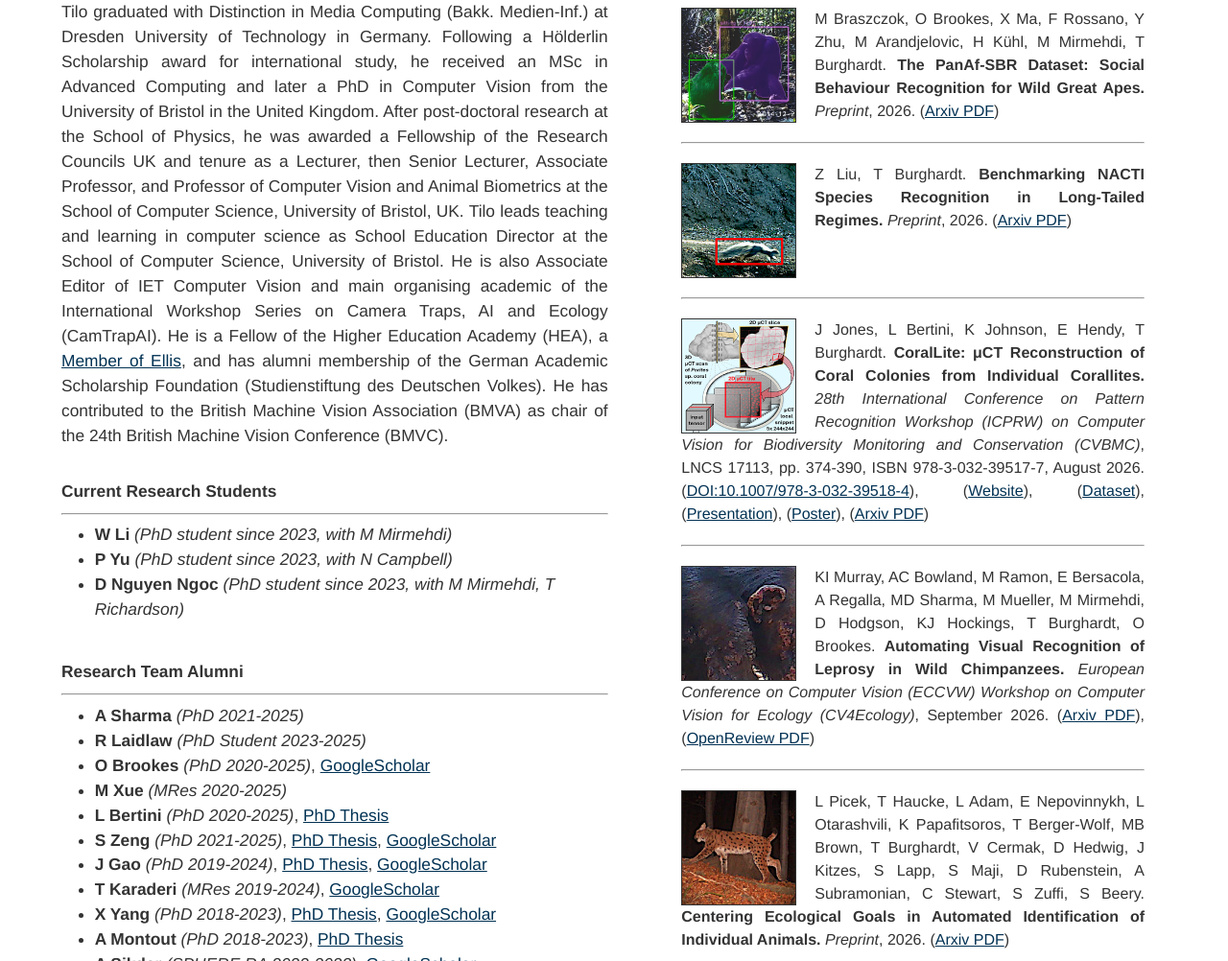
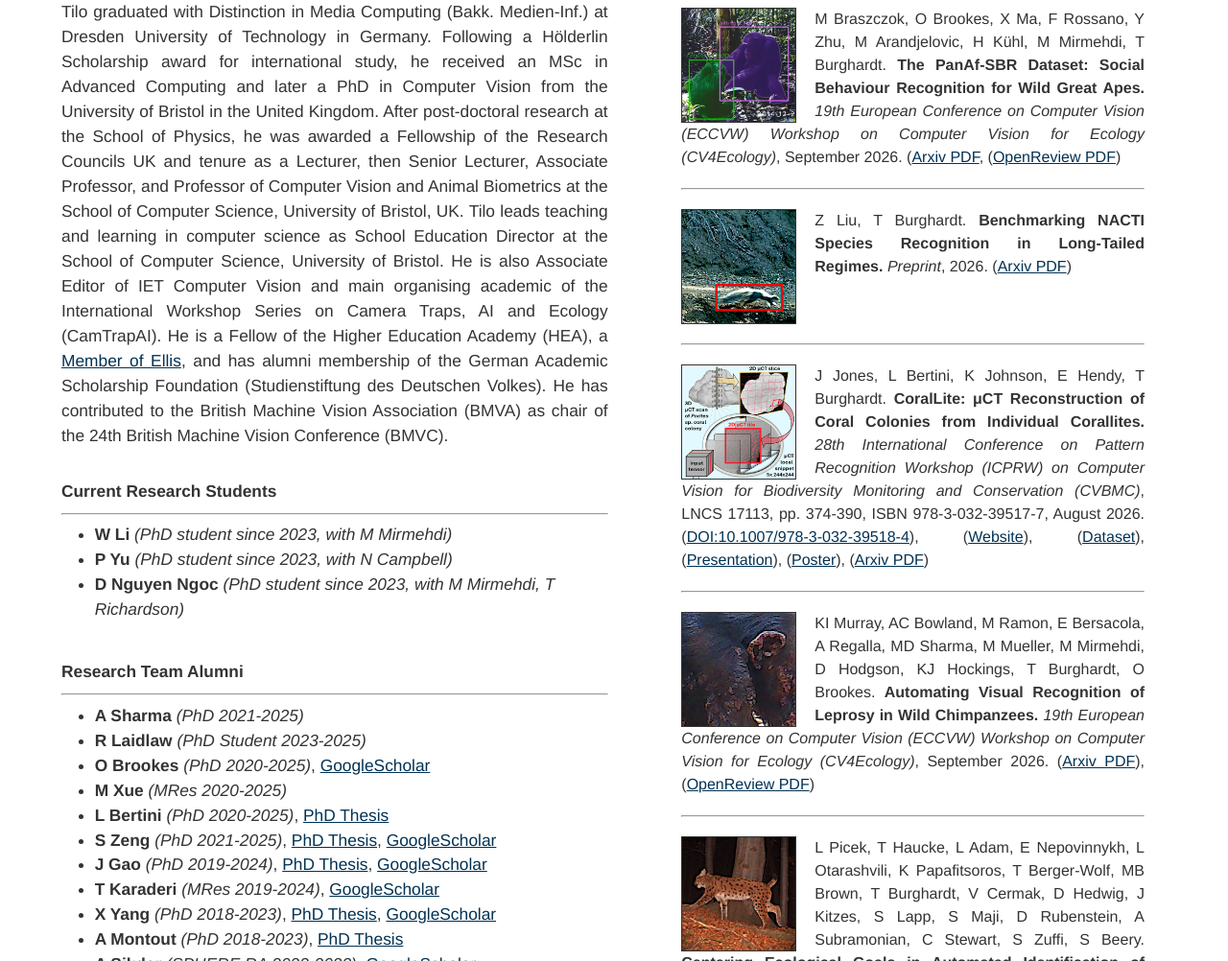
Before and after one commit to TiloBurghardt/tiloburghardt.github.io, a plain HTML site: page index.html in a window 1280 px wide. Shown: the part 908-1910 px from the top of the page at 96% size. Drawn offline with Linux system fonts and the light colour scheme.

Commit message:
Update index.html
Signed-off-by: Tilo Burghardt <tb2935@bristol.ac.uk>

```diff
--- a/index.html
+++ b/index.html
@@ -979,7 +979,7 @@ Recurrent Convolutional Networks, Spatio-Temporal Analysis, Wildlife Conservatio
 </tr><tr><td><hr/></td></tr>
   <tr>
   <td align="left" valign="top" width="100%" style=" text-align: justify;">
-  <img src="PanAfSBR.png" border="1" width="118px" style="float: left; margin-right:19px;"/> M Braszczok, O Brookes, X Ma, F Rossano, Y Zhu, M Arandjelovic, H Kühl, M Mirmehdi, T Burghardt. <strong>The PanAf-SBR Dataset: Social Behaviour Recognition for Wild Great Apes.</strong> <em>Preprint</em>, 2026. (<a href="https://arxiv.org/pdf/2607.17399" target="_blank">Arxiv PDF</a>)</td>
+  <img src="PanAfSBR.png" border="1" width="118px" style="float: left; margin-right:19px;"/> M Braszczok, O Brookes, X Ma, F Rossano, Y Zhu, M Arandjelovic, H Kühl, M Mirmehdi, T Burghardt. <strong>The PanAf-SBR Dataset: Social Behaviour Recognition for Wild Great Apes.</strong> <em>19th European Conference on Computer Vision (ECCVW) Workshop on Computer Vision for Ecology (CV4Ecology)</em>, September 2026. (<a href="https://arxiv.org/pdf/2607.17399" target="_blank">Arxiv PDF</a>,  (<a href="https://openreview.net/pdf?id=uJOHYQtBzq" target="_blank">OpenReview PDF</a>)</td>
 </tr><tr><td><hr/></td></tr>
     <tr>
   <td align="left" valign="top" width="100%" style=" text-align: justify;">
@@ -991,7 +991,7 @@ Recurrent Convolutional Networks, Spatio-Temporal Analysis, Wildlife Conservatio
 </tr><tr><td><hr/></td></tr>
   <tr>
   <td align="left" valign="top" width="100%" style=" text-align: justify;">
-  <img src="PanLep300.png" border="1" width="118px" style="float: left; margin-right:19px;"/>KI Murray, AC Bowland, M Ramon, E Bersacola, A Regalla, MD Sharma, M Mueller, M Mirmehdi, D Hodgson, KJ Hockings, T Burghardt, O Brookes. <strong>Automating Visual Recognition of Leprosy in Wild Chimpanzees.</strong> <em>European Conference on Computer Vision (ECCVW) Workshop on Computer Vision for Ecology (CV4Ecology)</em>, September 2026. (<a href="https://arxiv.org/pdf/2607.17395" target="_blank">Arxiv PDF</a>),  (<a href="https://openreview.net/pdf?id=04mTKV5zb3" target="_blank">OpenReview PDF</a>)</td>
+  <img src="PanLep300.png" border="1" width="118px" style="float: left; margin-right:19px;"/>KI Murray, AC Bowland, M Ramon, E Bersacola, A Regalla, MD Sharma, M Mueller, M Mirmehdi, D Hodgson, KJ Hockings, T Burghardt, O Brookes. <strong>Automating Visual Recognition of Leprosy in Wild Chimpanzees.</strong> <em>19th European Conference on Computer Vision (ECCVW) Workshop on Computer Vision for Ecology (CV4Ecology)</em>, September 2026. (<a href="https://arxiv.org/pdf/2607.17395" target="_blank">Arxiv PDF</a>),  (<a href="https://openreview.net/pdf?id=04mTKV5zb3" target="_blank">OpenReview PDF</a>)</td>
 </tr><tr><td><hr/></td></tr>
   <tr>
   <td align="left" valign="top" width="100%" style=" text-align: justify;">
```
